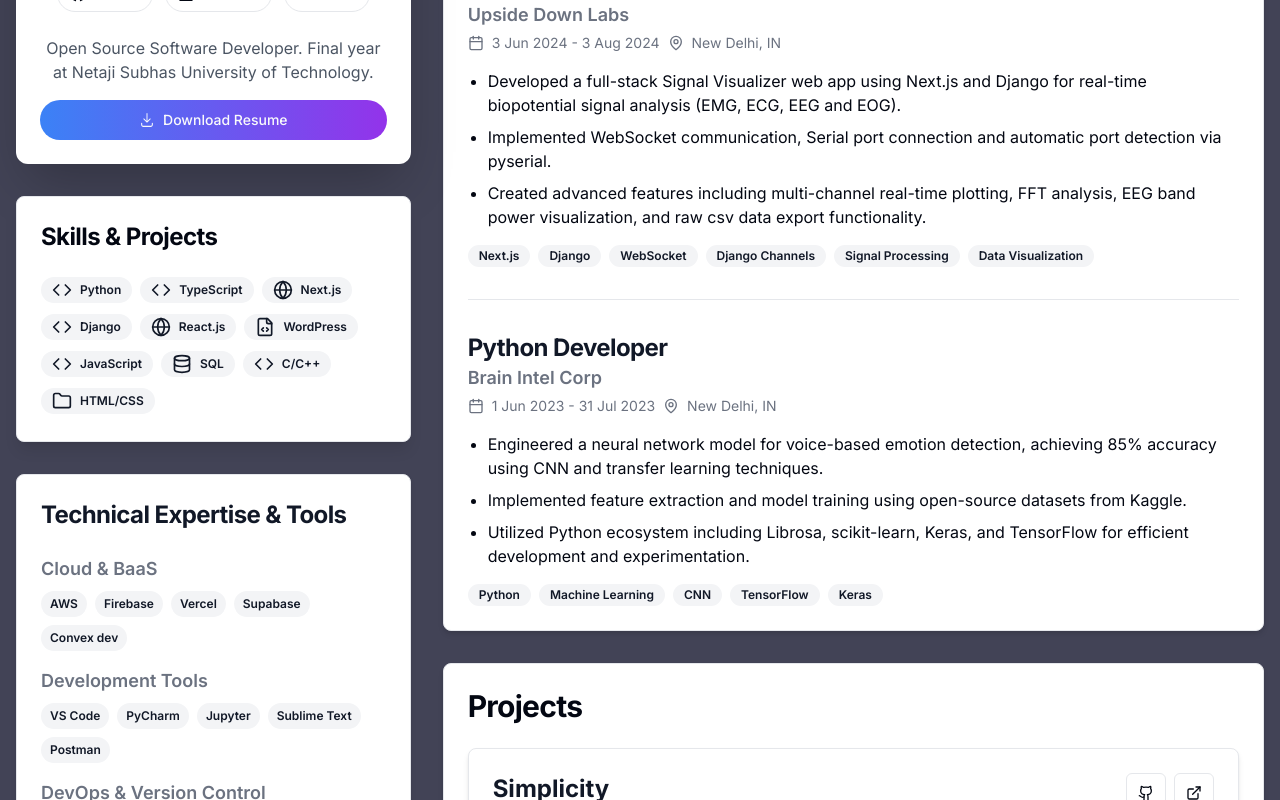
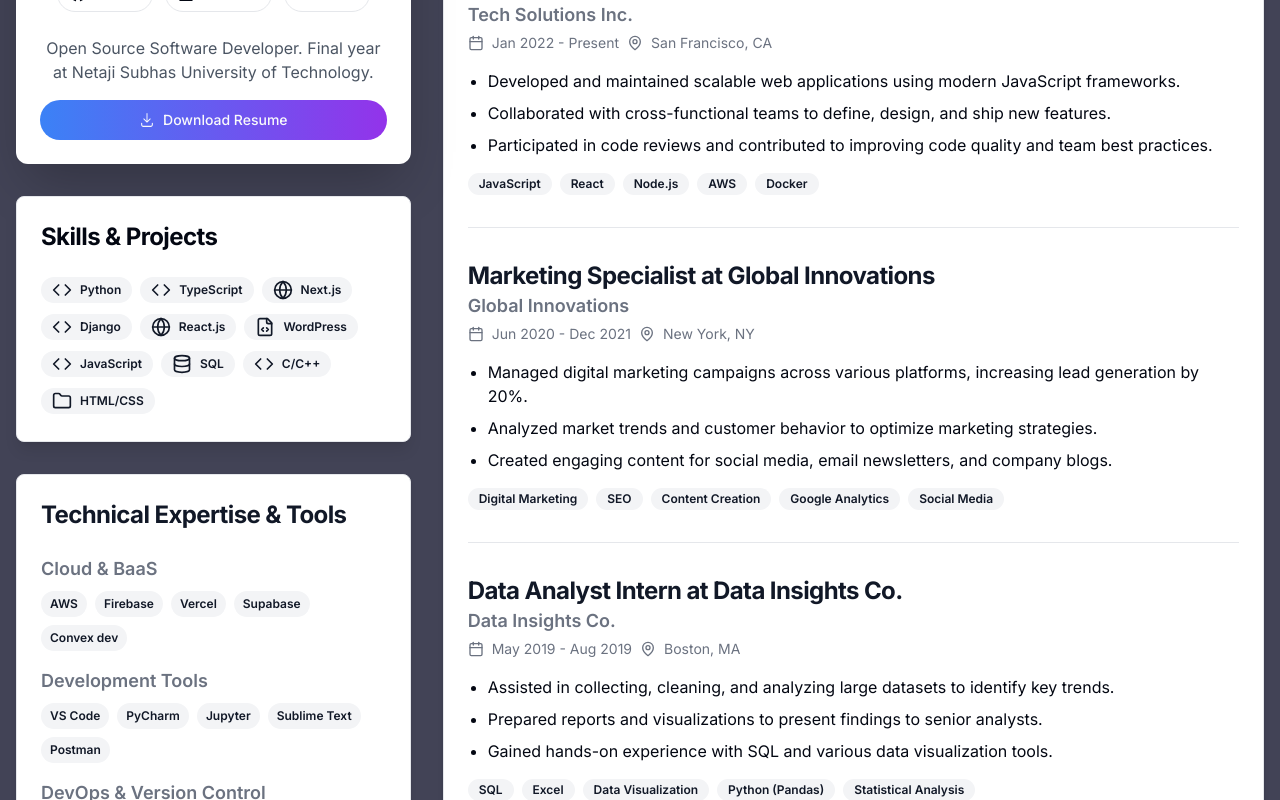
Before and after one commit to akadeepesh/OnlineResume, a Next.js app: page / in a window 1280 px wide. Shown: the part 400-1200 px from the top of the page. Built offline with nearby package versions, Linux system fonts and the light colour scheme.

Commit message:
personal experience with generic examples

```diff
--- a/src/components/Experience.tsx
+++ b/src/components/Experience.tsx
@@ -61,35 +61,52 @@
 const Experience: React.FC = () => {
   const experiences: Experience[] = [
     {
-      title: "Software Development Engineer",
-      company: "Upside Down Labs",
-      date: "3 Jun 2024 - 3 Aug 2024",
-      location: "New Delhi, IN",
+      title: "Software Engineer at Tech Solutions Inc.",
+      company: "Tech Solutions Inc.",
+      date: "Jan 2022 - Present",
+      location: "San Francisco, CA",
       responsibilities: [
-        "Developed a full-stack Signal Visualizer web app using Next.js and Django for real-time biopotential signal analysis (EMG, ECG, EEG and EOG).",
-        "Implemented WebSocket communication, Serial port connection and automatic port detection via pyserial.",
-        "Created advanced features including multi-channel real-time plotting, FFT analysis, EEG band power visualization, and raw csv data export functionality.",
+        "Developed and maintained scalable web applications using modern JavaScript frameworks.",
+        "Collaborated with cross-functional teams to define, design, and ship new features.",
+        "Participated in code reviews and contributed to improving code quality and team best practices.",
+      ],
+      skills: ["JavaScript", "React", "Node.js", "AWS", "Docker"],
+    },
+    {
+      title: "Marketing Specialist at Global Innovations",
+      company: "Global Innovations",
+      date: "Jun 2020 - Dec 2021",
+      location: "New York, NY",
+      responsibilities: [
+        "Managed digital marketing campaigns across various platforms, increasing lead generation by 20%.",
+        "Analyzed market trends and customer behavior to optimize marketing strategies.",
+        "Created engaging content for social media, email newsletters, and company blogs.",
       ],
       skills: [
-        "Next.js",
-        "Django",
-        "WebSocket",
-        "Django Channels",
-        "Signal Processing",
-        "Data Visualization",
+        "Digital Marketing",
+        "SEO",
+        "Content Creation",
+        "Google Analytics",
+        "Social Media",
       ],
     },
     {
-      title: "Python Developer",
-      company: "Brain Intel Corp",
-      date: "1 Jun 2023 - 31 Jul 2023",
-      location: "New Delhi, IN",
+      title: "Data Analyst Intern at Data Insights Co.",
+      company: "Data Insights Co.",
+      date: "May 2019 - Aug 2019",
+      location: "Boston, MA",
       responsibilities: [
-        "Engineered a neural network model for voice-based emotion detection, achieving 85% accuracy using CNN and transfer learning techniques.",
-        "Implemented feature extraction and model training using open-source datasets from Kaggle.",
-        "Utilized Python ecosystem including Librosa, scikit-learn, Keras, and TensorFlow for efficient development and experimentation.",
+        "Assisted in collecting, cleaning, and analyzing large datasets to identify key trends.",
+        "Prepared reports and visualizations to present findings to senior analysts.",
+        "Gained hands-on experience with SQL and various data visualization tools.",
       ],
-      skills: ["Python", "Machine Learning", "CNN", "TensorFlow", "Keras"],
+      skills: [
+        "SQL",
+        "Excel",
+        "Data Visualization",
+        "Python (Pandas)",
+        "Statistical Analysis",
+      ],
     },
   ];
 
```
